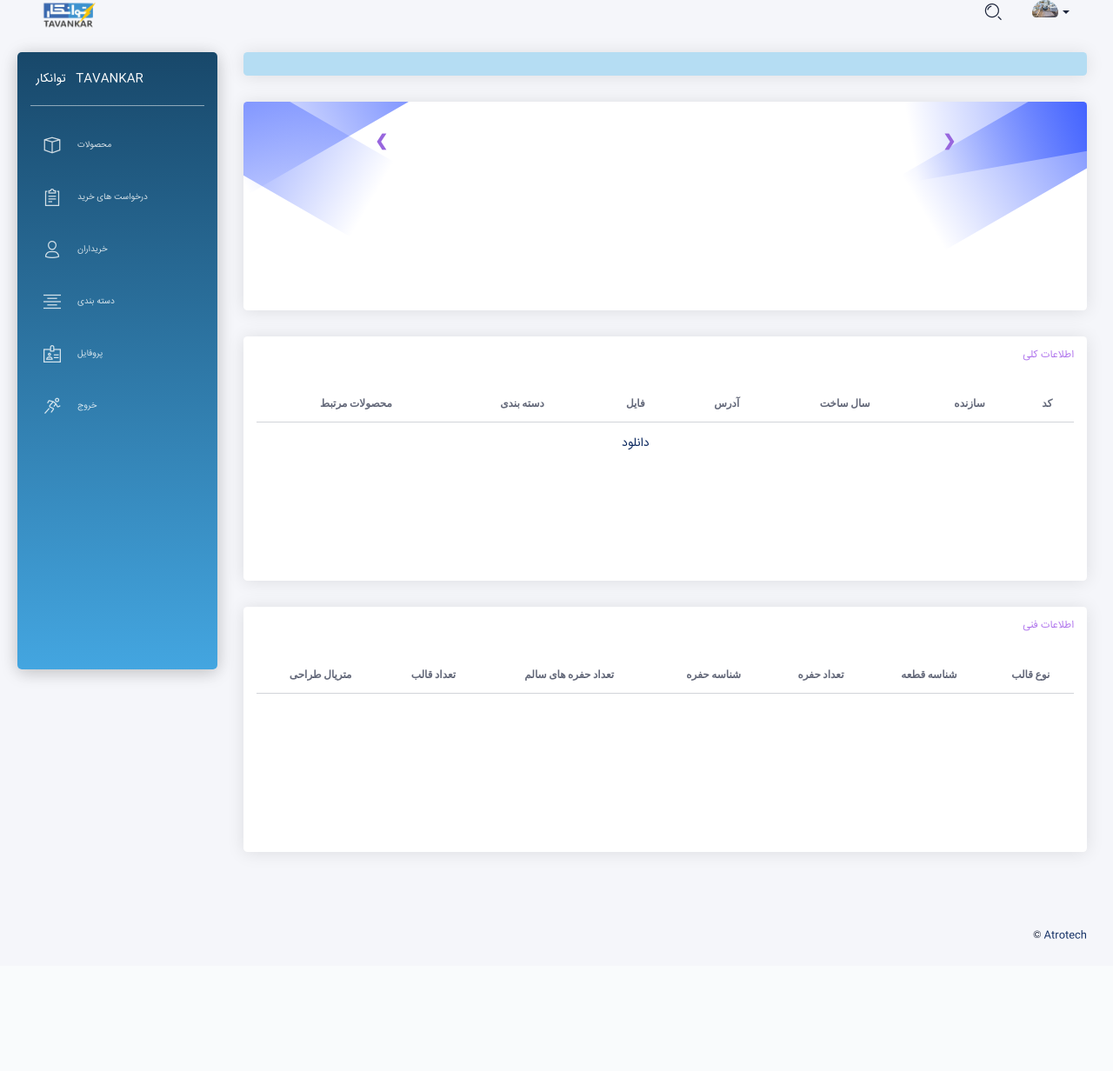
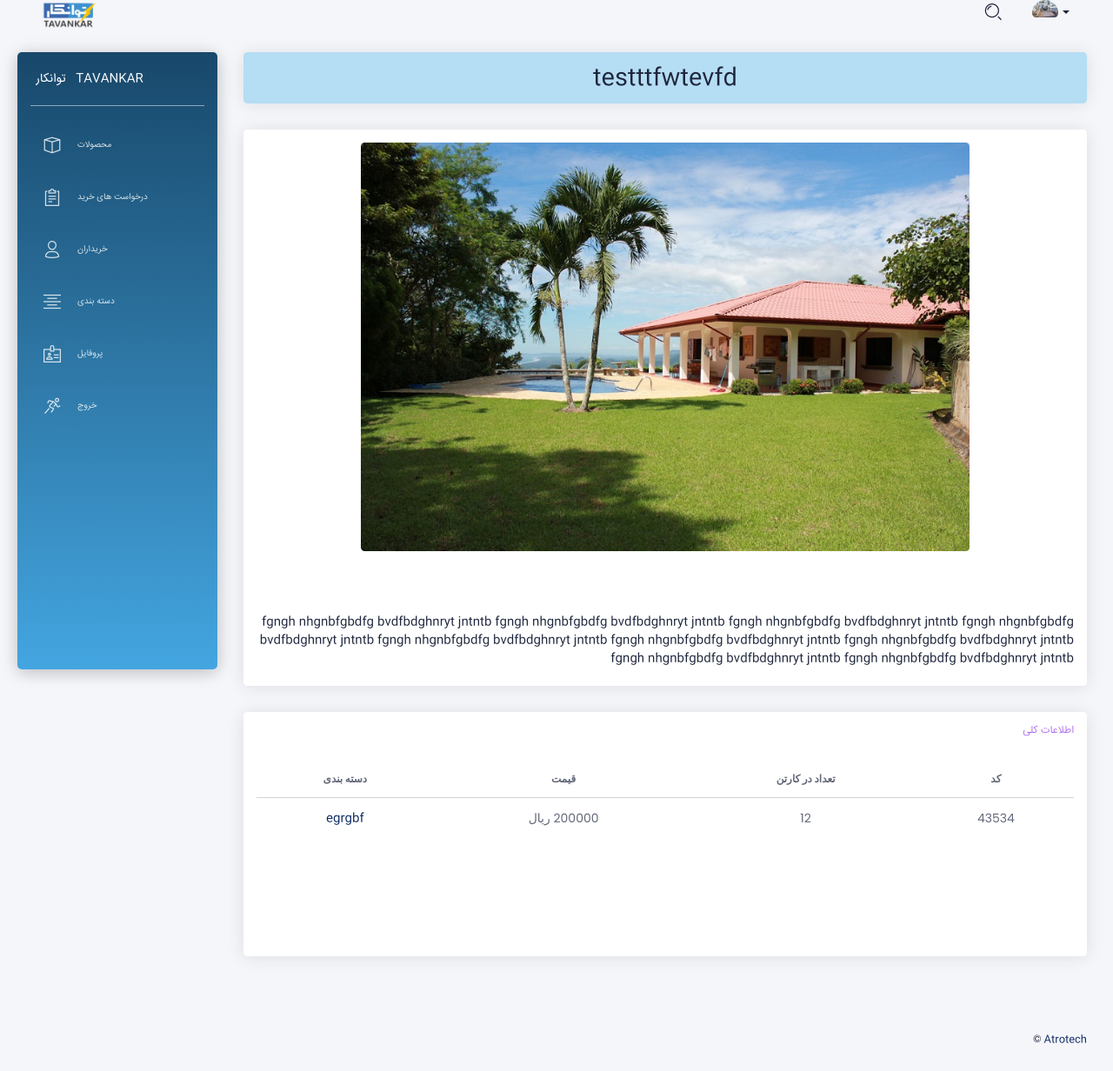
Before and after one commit to nimadorostkar/Sales-Assistant, a Django app: page /product_detail/1/ in a window 1280 px wide. Shown: the part 20-1252 px from the top of the page at 87% size. Before the commit the page ends 1100 px from the top, so only its background shows below. Run offline with Django 3.2, Linux system fonts and the light colour scheme; a user stored in the database is signed in; data comes from the database, SQL or seed files in the repository; both versions use the stored data as it was after the commit; lists and menus that the app fills with data are empty; some libraries are stand-ins or nearby versions.

Commit message:
product det

```diff
--- a/templates/product_detail.html
+++ b/templates/product_detail.html
@@ -12,7 +12,7 @@
   <div class="col-md-12">
     <div class="card card-lavender">
       <div class="card-header">
-        <h2 class="card-title" dir="rtl" align="center"> {{ mold.Name }} </h2>
+        <h2 class="card-title" dir="rtl" align="center"> {{ product.name }} </h2>
       </div>
     </div>
   </div>
@@ -25,42 +25,25 @@
   <div class="col-md-12">
     <div class="card card-user">
       <div class="card-body">
-        <p class="card-text">
-          <div class="author">
-            <div class="block block-one"></div>
-            <div class="block block-two"></div>
-            <div class="block block-three"></div>
-            <div class="block block-four"></div>
-          </div>
-        </p>
+
 
         <div class="slideshow-container">
-          {% for MoldImage in mold_img %}
-            {% if MoldImage.property == mold %}
               <div class="mySlides mold_slide_fade">
-                <img src="{{ MoldImage.Image.url }}" style="width:100%">
+                <img src="{{ product.image.url }}" style="width:100%">
               </div>
-            {% endif %}
-          {% endfor %}
-          <a class="prev" onclick="plusSlides(-1)">&#10094;</a>
-          <a class="next" onclick="plusSlides(1)">&#10095;</a>
         </div>
 
         <br><br>
 
         <div align="right" dir="rtl" class="card-description">
-          <p class="category"> {{ mold.Description|linebreaks }} </p>
+          <p class="category"> {{ product.description|linebreaks }} </p>
         </div>
 
       </div>
     </div>
   </div>
-</div>
 
-
-
-<div class="row" dir="rtl" align="right">
-  <div class="col-md-12">
+  <div class="col-md-12" dir="rtl" align="right">
     <div class="card card-user">
       <div class="card-header">
         <h6 class="card-title" style="color:#8d39e4ad;"> اطلاعات کلی </h6>
@@ -70,57 +53,17 @@
           <thead class=" text-primary">
             <tr class="bold">
               <th> کد </th>
-              <th> سازنده   </th>
-              <th> سال ساخت </th>
-              <th> آدرس </th>
-              <th> فایل </th>
+              <th> تعداد در کارتن </th>
+              <th> قیمت </th>
               <th> دسته بندی </th>
-              <th> محصولات مرتبط   </th>
             </tr>
           </thead>
           <tbody>
             <tr>
-              <td> {{ mold.Code }} </td>
-              <td> {{ mold.Manufacturer }} </td>
-              <td> {{ mold.Year }} </td>
-              <td> {{ mold.Address }} </td>
-              <td>  <a href="{{ mold.Address.url }}" download> دانلود </a> </td>
-              <td> {{ mold.Category }} </td>
-              <td> {% for Related_product in mold.Related_product.all %}{{ Related_product }}<br>{% endfor %} </td>
-            </tr>
-          </tbody>
-        </table>
-      </div>
-    </div>
-  </div>
-
-  <div class="col-md-12">
-    <div class="card card-user">
-      <div class="card-header">
-        <h6 class="card-title" style="color:#8d39e4ad;"> اطلاعات فنی </h6>
-      </div>
-      <div class="card-body">
-        <table class="table tablesorter text-center" id="">
-          <thead class=" text-primary">
-            <tr class="bold">
-              <th> نوع قالب </th>
-              <th> شناسه قطعه </th>
-              <th> تعداد حفره </th>
-              <th> شناسه حفره </th>
-              <th> تعداد حفره های سالم </th>
-              <th> تعداد قالب </th>
-              <th> متریال طراحی </th>
-            </tr>
-          </thead>
-          <tbody>
-            <tr>
-              <td> {{ mold.Type }} </td>
-              <td> {{ mold.Piece_id }} </td>
-              <td> {{ mold.Cavities_qty }} </td>
-              <td> {{ mold.Cavities_id }} </td>
-              <td> {{ mold.Healthy_Cavities_qty }} </td>
-              <td> {{ mold.Mold_qty }} </td>
-              <td> <a href="{{ mold.get_absolute_url }}"> {{ mold.Material }} </a></td>
+              <td> {{ product.code }} </td>
+              <td> {{ product.qty_in_box }} </td>
+              <td> {{ product.price_display }} </td>
+              <td> <a href="{{ product.category.get_absolute_url }}">{{ product.category }} </a> </td>
             </tr>
           </tbody>
         </table>
@@ -129,7 +72,6 @@
   </div>
 
 </div>
-
 
 
 
```
Also changed, not shown: db.sqlite3.
